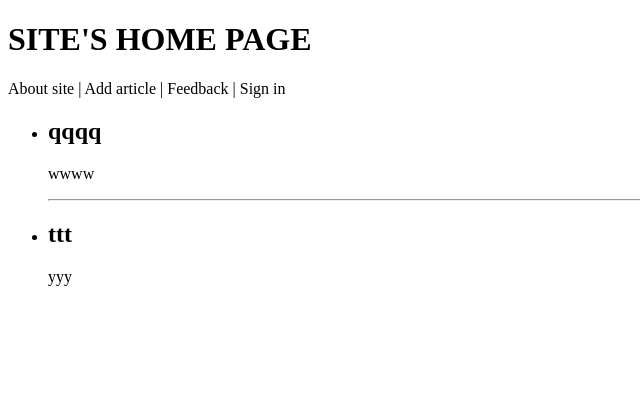
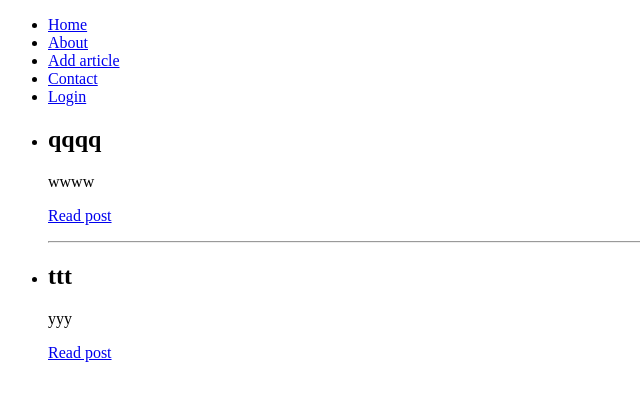
Before and after one commit to kanadass/cashback, a Django app: page / in a window 1280 px wide. Shown: the top 401 px of the page, without its empty margins (0-640 px from the left). Run offline with Django 5.2, Linux system fonts and the light colour scheme.

Commit message:
added the "url" tag to the index template

```diff
--- a/cashback/cashback/templates/cashback/index.html
+++ b/cashback/cashback/templates/cashback/index.html
@@ -5,15 +5,21 @@
     <title>{{ title }}</title>
 </head>
 <body>
-<h1>{{ title|upper }}</h1>
-<p>{{ menu|join:' | ' }}</p>
-
+<ul>
+    <li><a href="{% url 'home' %}">Home</a></li>
+    {% for m in menu %}
+    {% if not forloop.last %}<li>{% else %}<li class='last'>{% endif %}
+    <a href="{% url m.url_name %}">{{ m.title }}</a>
+    </li>
+    {% endfor %}
+</ul>
 <ul>
     {% for post in posts %}
     {% if post.is_published %}
         <li>
             <h2>{{ post.title }}</h2>
             <p>{{ post.content }}</p>
+            <p><a href="{% url 'post' post.id %}">Read post</a></p>
             {% if not forloop.last %}
             <hr>
             {% endif %}
--- a/cashback/cashback/urls.py
+++ b/cashback/cashback/urls.py
@@ -1,10 +1,12 @@
 from django.urls import path
 
-from cashback.views import index, categories, categories_by_slug, about
+from cashback.views import index, about, show_post, addpage, contact, login
 
 urlpatterns = [
     path('', index, name='home'),
     path('about/', about, name='about'),
-    path('cats/<int:cat_id>/', categories, name='cats_id'),
-    path('cats/<slug:cat_slug>/', categories_by_slug, name='cats'),
+    path('addpage/', addpage, name='add_page'),
+    path('contact/', contact, name='contact'),
+    path('login/', login, name='login'),
+    path('post/<int:post_id>/', show_post, name='post'),
 ]
--- a/cashback/cashback/views.py
+++ b/cashback/cashback/views.py
@@ -3,12 +3,15 @@ from django.shortcuts import render
 from django.template.loader import render_to_string
 
 
-menu = ['About site', ' Add article', 'Feedback', 'Sign in']
+menu = [{'title': 'About', 'url_name': 'about'},
+        {'title': 'Add article', 'url_name': 'add_page'},
+        {'title': 'Contact', 'url_name': 'contact'},
+        {'title': 'Login', 'url_name': 'login'},]
 
 data_db = [
     {'id': 1, 'title': 'qqqq', 'content': 'wwww', 'is_published': True},
     {'id': 2, 'title': 'eeee', 'content': 'rrrr', 'is_published': False},
-    {'id': 333, 'title': 'ttt', 'content': 'yyy', 'is_published': True},
+    {'id': 3, 'title': 'ttt', 'content': 'yyy', 'is_published': True},
 ]
 
 def index(request):
@@ -20,20 +23,27 @@ def index(request):
     }
     return render(request, template, context=data)
 
+
 def about(request):
     template = 'cashback/about.html'
     data = {'title': "About site"}
     return render(request, template, context=data)
 
 
-def categories(request, cat_id):
-    return HttpResponse(f'<h1>Categories page</h1><p>id: {cat_id}</p>')
+def show_post(request, post_id):
+    return HttpResponse(f'Displaying an article with an id: {post_id}')
+
+def addpage(request):
+    return HttpResponse('Add article')
 
 
-def categories_by_slug(request, cat_slug):
-    if request.GET:
-        print(request.GET)
-    return HttpResponse(f'<h1>Categories page by slug</h1><p>slug: {cat_slug}</p>')
+def contact(request):
+    return HttpResponse('Contact form')
+
+
+def login(request):
+    return HttpResponse('Sign in form')
+
 
 def page_not_found(request, exception):
     return HttpResponseNotFound('<h1>Page not found</h1>')
```
